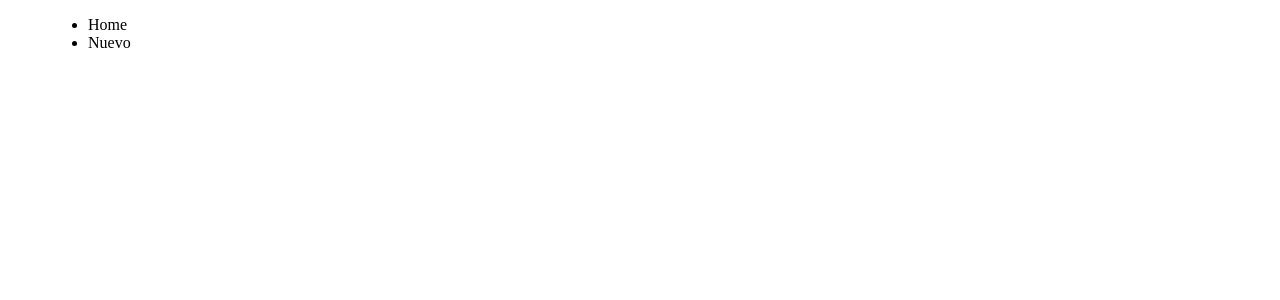
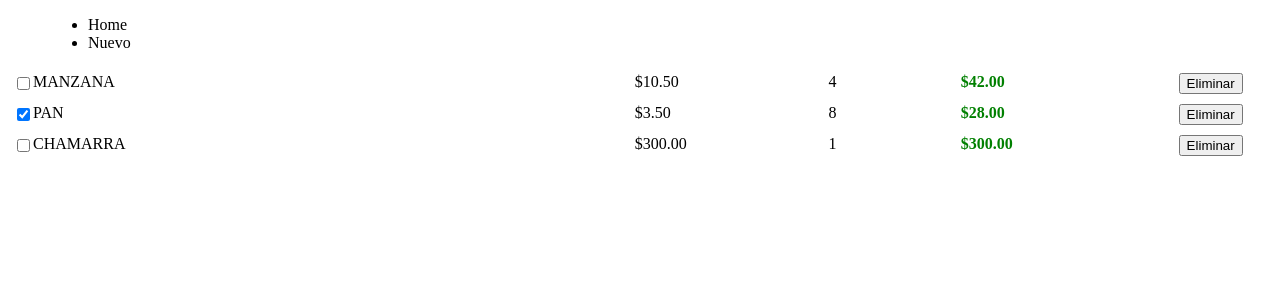
Before and after one commit to ffgalarde/shopping-list, an Angular app: page / in a window 1280 px wide. Shown: the top 300 px of the page. Built offline with nearby package versions, Linux system fonts and the light colour scheme.

Commit message:
feat(front/backend): agrega los componentes items, item y funcionalidad de eliminar de la lista creada en el modelo item

```diff
--- a/src/app/app.component.html
+++ b/src/app/app.component.html
@@ -9,4 +9,5 @@
 
 <div>
   <app-header></app-header>
+  <app-items></app-items>
 </div>
--- a/src/app/app.module.ts
+++ b/src/app/app.module.ts
@@ -3,11 +3,15 @@ import { BrowserModule } from '@angular/platform-browser';
 
 import { AppComponent } from './app.component';
 import { HeaderComponent } from './components/header/header.component';
+import { ItemsComponent } from './components/items/items.component';
+import { ItemComponent } from './components/item/item.component';
 
 @NgModule({
   declarations: [
     AppComponent,
-    HeaderComponent
+    HeaderComponent,
+    ItemsComponent,
+    ItemComponent
   ],
   imports: [
     BrowserModule
--- /dev/null
+++ b/src/app/components/item/item.component.css
@@ -0,0 +1,38 @@
+.row{
+    display: flex;
+    box-sizing: border-box;
+}
+
+div{
+    padding: 5px 0;
+}
+
+.title{
+    display: flex;
+    width: 50%;
+    padding: 0 5px;
+}
+
+.price{
+    width: 15%;
+    padding: 0 5px;
+}
+
+.quantity{
+    width: 10%;
+    padding: 0 5px;
+}
+
+.total{
+    width: 15%;
+    font-weight: bolder;
+    color: green;
+    padding: 0 5px;
+}
+
+.actions{
+    width: 10%;
+    text-align: center;
+    box-sizing: border-box;
+    padding: 0 5px;
+}
--- /dev/null
+++ b/src/app/components/item/item.component.html
@@ -0,0 +1,18 @@
+<div class="row">
+    <div class="title">
+        <input type="checkbox" [checked]="item.completed">
+        {{ item.title | uppercase}}
+    </div>
+    <div class="price">
+        {{ item.price | currency}}
+    </div>
+    <div class="quantity">
+        {{ item.quantity }}
+    </div>
+    <div class="total">
+        {{ (item.price * item.quantity) | currency}}
+    </div>
+    <div class="actions">
+        <button (click)="onDelete(item)">Eliminar</button>
+    </div>
+</div>
--- /dev/null
+++ b/src/app/components/item/item.component.ts
@@ -0,0 +1,24 @@
+import { Component, EventEmitter, Input, OnInit, Output } from '@angular/core';
+import { Item } from 'src/app/models/item';
+
+
+@Component({
+  selector: 'app-item',
+  templateUrl: './item.component.html',
+  styleUrls: ['./item.component.css']
+})
+export class ItemComponent implements OnInit {
+
+  @Input() item: Item = new Item();
+  @Output() deleteItem: EventEmitter<Item> = new EventEmitter();
+
+  constructor() { }
+
+  ngOnInit(): void {
+  }
+
+  onDelete(item:Item){
+    this.deleteItem.emit(item);
+  }
+
+}
--- /dev/null
+++ b/src/app/components/items/items.component.html
@@ -0,0 +1,6 @@
+<div>
+    <app-item
+    *ngFor="let item of items"
+    [item]="item"
+    (deleteItem)="deleteItem($event)"></app-item>
+</div>
--- /dev/null
+++ b/src/app/components/items/items.component.ts
@@ -0,0 +1,46 @@
+import { Component, OnInit } from '@angular/core';
+import { Item } from "../../models/item";
+
+@Component({
+  selector: 'app-items',
+  templateUrl: './items.component.html',
+  styleUrls: ['./items.component.css']
+})
+export class ItemsComponent implements OnInit {
+
+  nombre:string='Valor';
+  items: Item[] = [];
+
+  constructor() { }
+
+  ngOnInit(): void {
+    this.items = [
+      {
+      id: 0,
+      title:'manzana',
+      price:10.5,
+      quantity:4,
+      completed:false
+      },
+      {
+      id: 1,
+      title:'pan',
+      price:3.5,
+      quantity:8,
+      completed:true
+      },
+      {
+      id: 2,
+      title:'chamarra',
+      price:300,
+      quantity:1,
+      completed:false
+      }
+    ];
+  }
+
+  deleteItem(item:Item){
+    this.items = this.items.filter(x=>x.id!==item.id);
+  }
+
+}
--- /dev/null
+++ b/src/app/models/item.ts
@@ -0,0 +1,7 @@
+export class Item {
+    id:number = 0;
+    title:string = '';
+    price:number = 0;
+    quantity:number = 0;
+    completed:boolean = false;
+}
```
Also changed, not shown: src/app/components/items/items.component.css (added).
